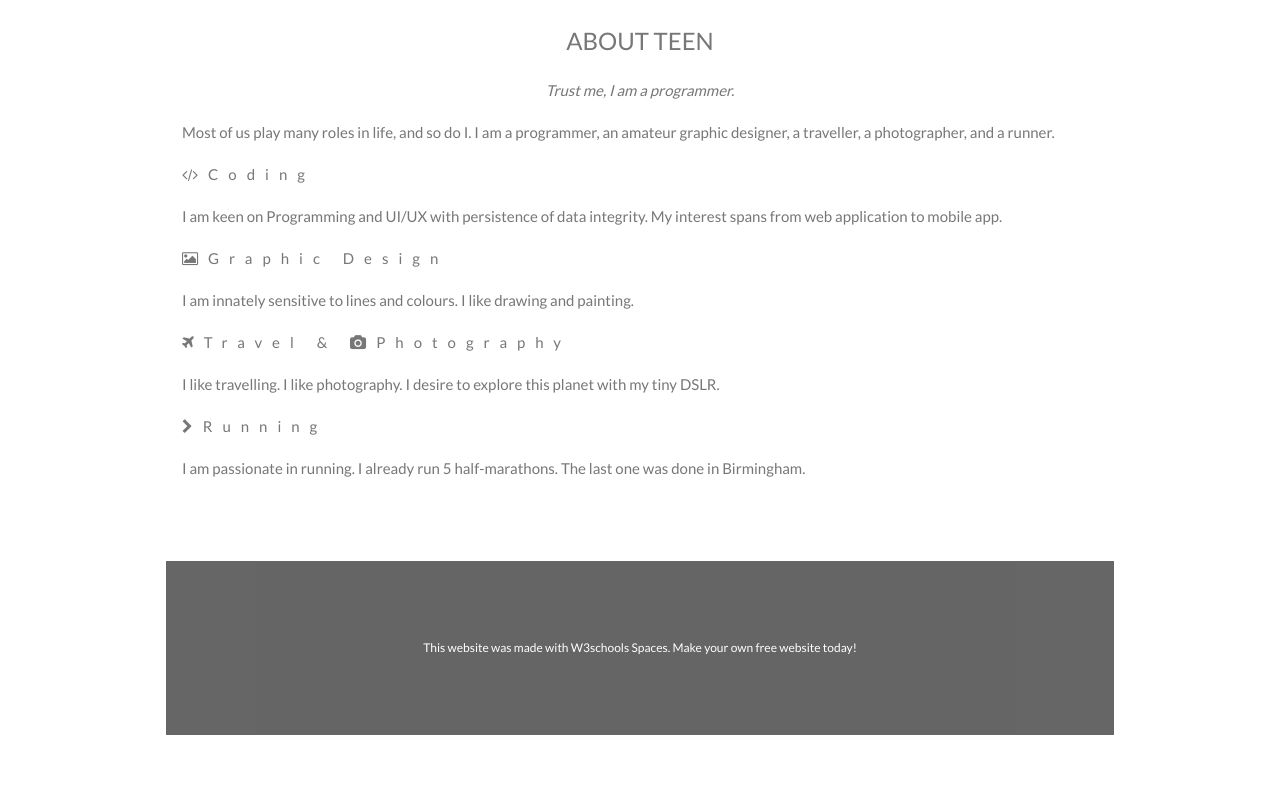
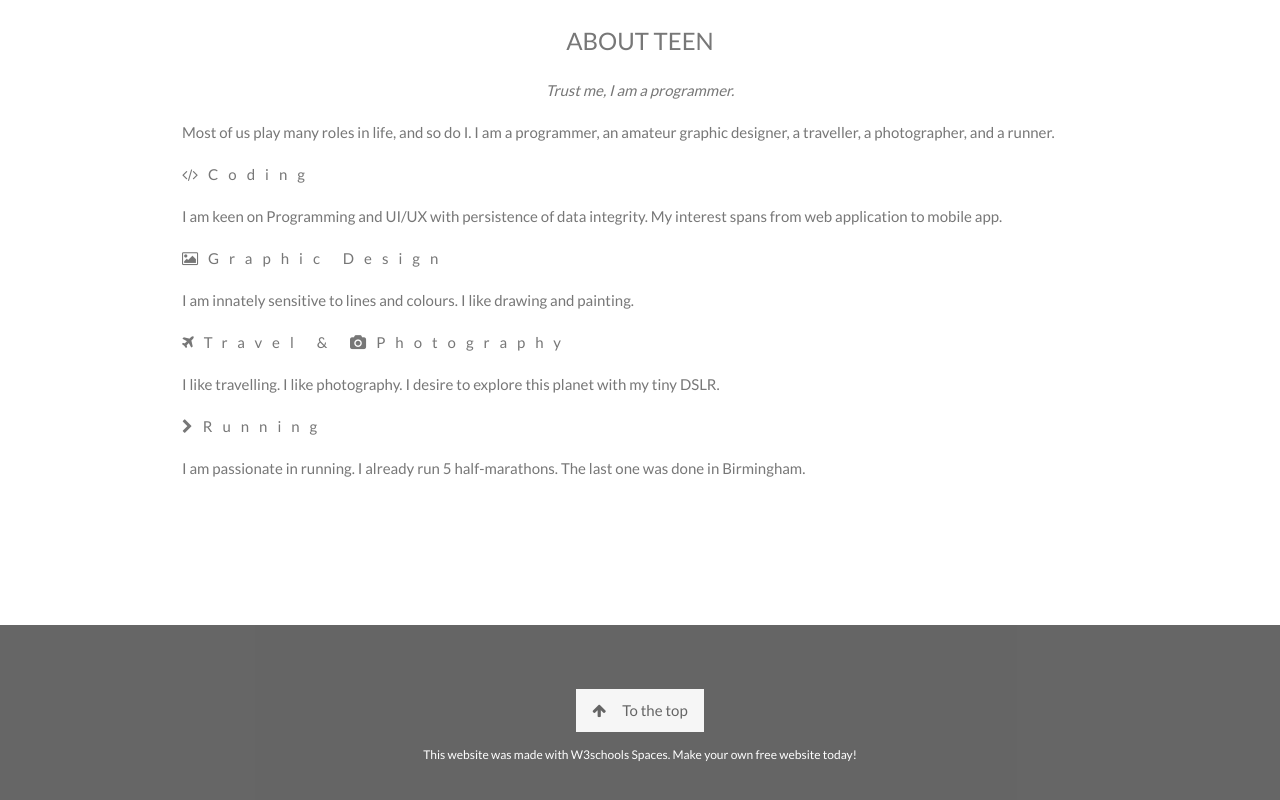
Before and after one commit to wymanteen/wymanteen.github.io, a plain HTML site: page index.html in a window 1280 px wide. Shown: the part 519-1319 px from the top of the page. Drawn offline with nearby package versions, Linux system fonts and the light colour scheme.

Commit message:
Update index.html

```diff
--- a/index.html
+++ b/index.html
@@ -119,12 +119,12 @@
 
 			<p class="w3-wide"><i class="fa fa-chevron-right"></i>Running</p>
 			<p>I am passionate in running. I already run 5 half-marathons. The last one was done in Birmingham.</p>
-
+		</div>
     </div>
 
     <!-- Footer. This section contains an ad for W3Schools Spaces. You can leave it to support us. -->
 	<footer class="w3-center w3-black w3-padding-64 w3-opacity w3-hover-opacity-off">
-
+        <a href="#home" class="w3-button w3-light-grey"><i class="fa fa-arrow-up w3-margin-right"></i>To the top</a>
     <p class="w3-small">This website was made with W3schools Spaces. Make your own free website today!</p>
     <!-- Footer end. -->
     </footer>
```
Lines whose indentation alone changed are shown as unchanged.
